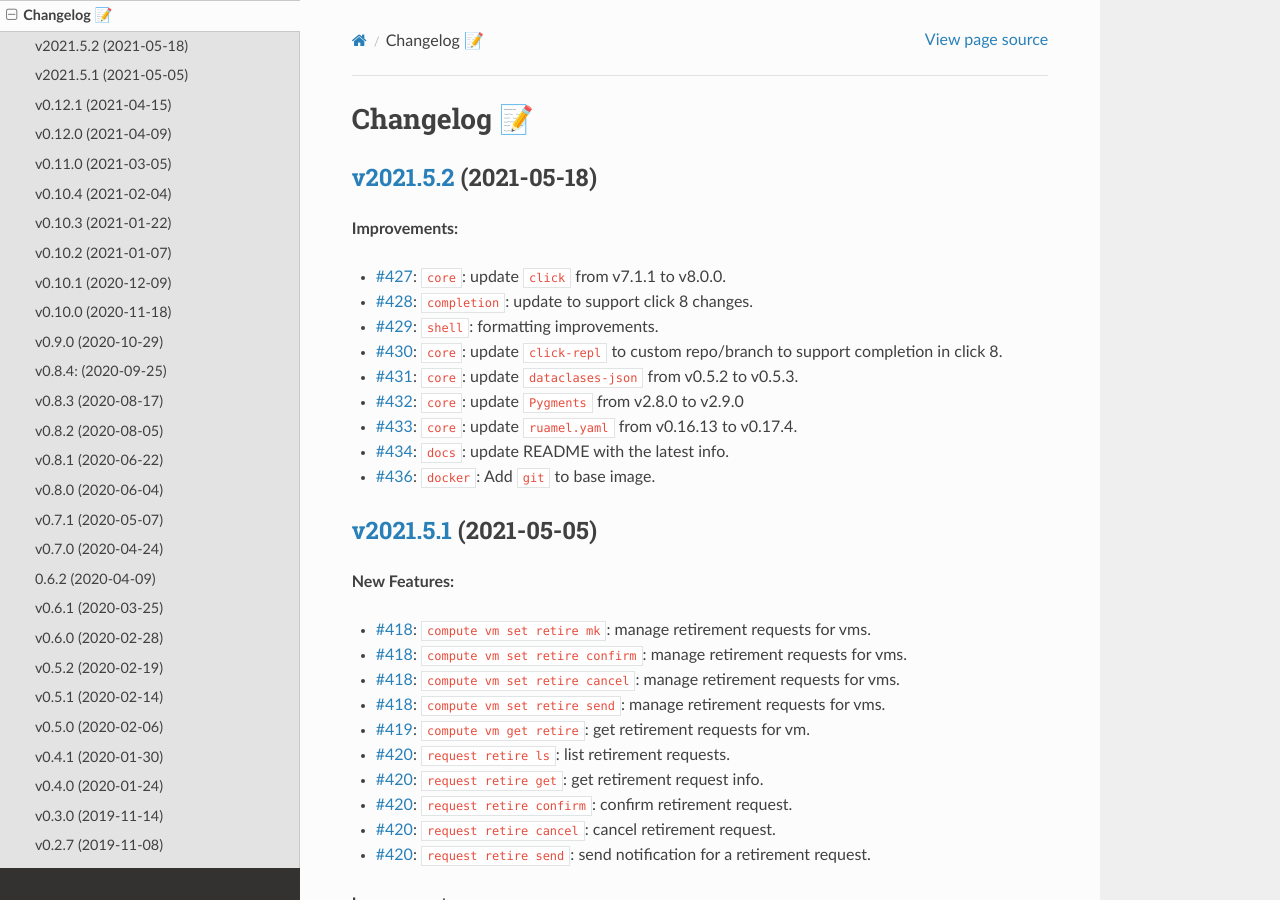
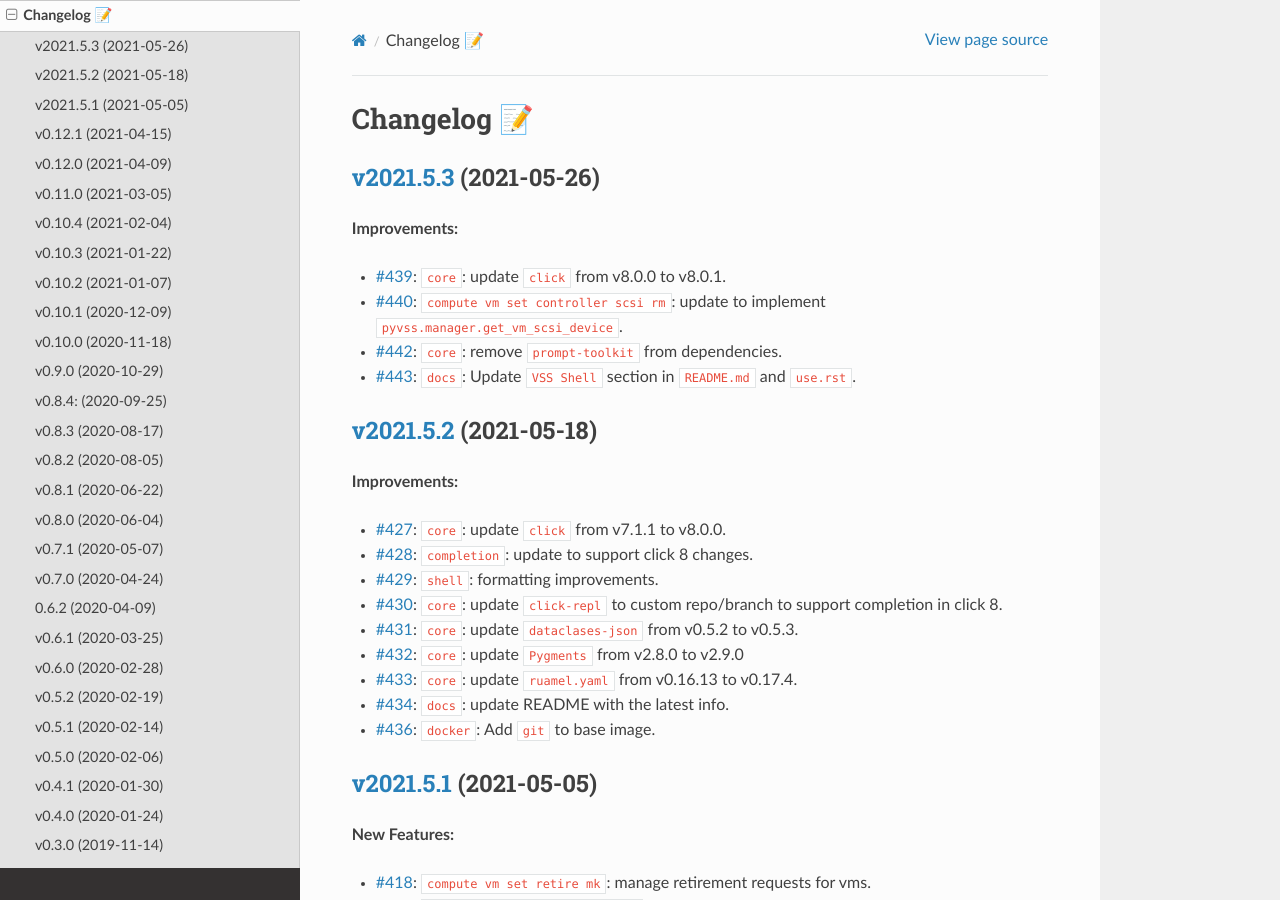
Before and after one commit to EIS-ITS/vss-cli, a Sphinx documentation site: the page built from docs/changelog.rst, in a window 1280 px wide and 900 px high. Built offline with Sphinx 7.4.7 and the Read the Docs theme 2.0.0, drawn with Linux system fonts in a browser that asks for light colours; the version number could not be read and is left out.

Commit message:
Issue #443: 📚 Update VSS Shell section in Readme.md and use.rst - fixes #443

```diff
--- a/docs/changelog.rst
+++ b/docs/changelog.rst
@@ -1,5 +1,15 @@
 Changelog 📝
 ============
+
+`v2021.5.3 <https://gitlab-ee.eis.utoronto.ca/vss/vss-cli/tags/v2021.5.3>`_ (2021-05-26)
+----------------------------------------------------------------------------------------
+
+**Improvements:**
+
+- `#439 <https://gitlab-ee.eis.utoronto.ca/vss/vss-cli/issues/439>`_: ``core``: update ``click`` from v8.0.0 to v8.0.1.
+- `#440 <https://gitlab-ee.eis.utoronto.ca/vss/vss-cli/issues/440>`_: ``compute vm set controller scsi rm``: update to implement ``pyvss.manager.get_vm_scsi_device``.
+- `#442 <https://gitlab-ee.eis.utoronto.ca/vss/vss-cli/issues/442>`_: ``core``: remove ``prompt-toolkit`` from dependencies.
+- `#443 <https://gitlab-ee.eis.utoronto.ca/vss/vss-cli/issues/443>`_: ``docs``: Update ``VSS Shell`` section in ``README.md`` and ``use.rst``.
 
 `v2021.5.2 <https://gitlab-ee.eis.utoronto.ca/vss/vss-cli/tags/v2021.5.2>`_ (2021-05-18)
 ----------------------------------------------------------------------------------------
```
Also changed, not shown: CHANGELOG.md (+9 -0 lines), .bumpversion.cfg, 3 other files.
